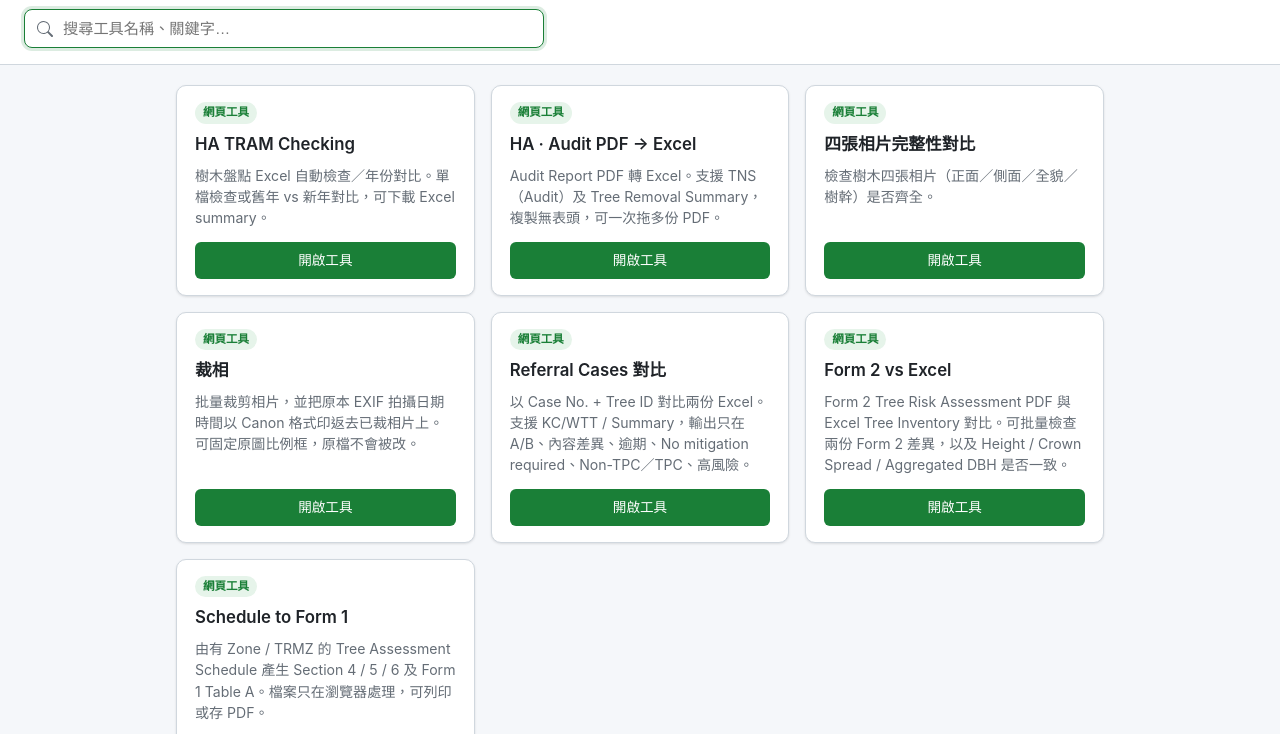
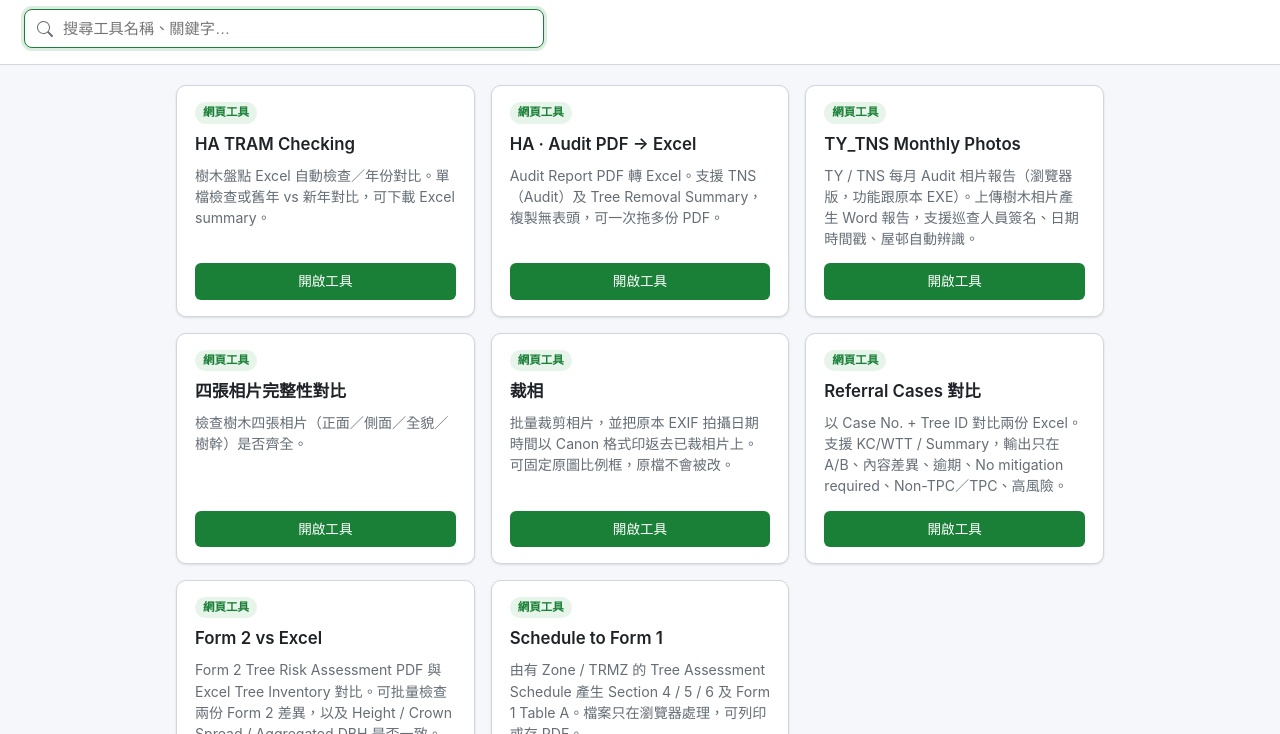
Before and after one commit to davychan188/tree-tools-portal, a plain HTML site: page index.html in a window 1280 px wide. Shown: the part 55-789 px from the top of the page. Drawn offline with Linux system fonts and the light colour scheme.

Commit message:
Add TY_TNS Monthly Photos to the tree tools portal

```diff
--- a/index.html
+++ b/index.html
@@ -174,6 +174,14 @@ const tools = [
     keywords: "audit pdf excel tns removal summary 轉換 報告"
   },
   {
+    id: "ty-tns-monthly-photos",
+    name: "TY_TNS Monthly Photos",
+    tag: "網頁工具",
+    desc: "TY / TNS 每月 Audit 相片報告（瀏覽器版，功能跟原本 EXE）。上傳樹木相片產生 Word 報告，支援巡查人員簽名、日期時間戳、屋邨自動辨識。",
+    url: "https://davychan188.github.io/ty-tns-monthly-photos/",
+    keywords: "ty tns monthly photos audit 相片 報告 word 簽名 日期 時間戳 屋邨"
+  },
+  {
     id: "photo-check",
     name: "四張相片完整性對比",
     tag: "網頁工具",
```
